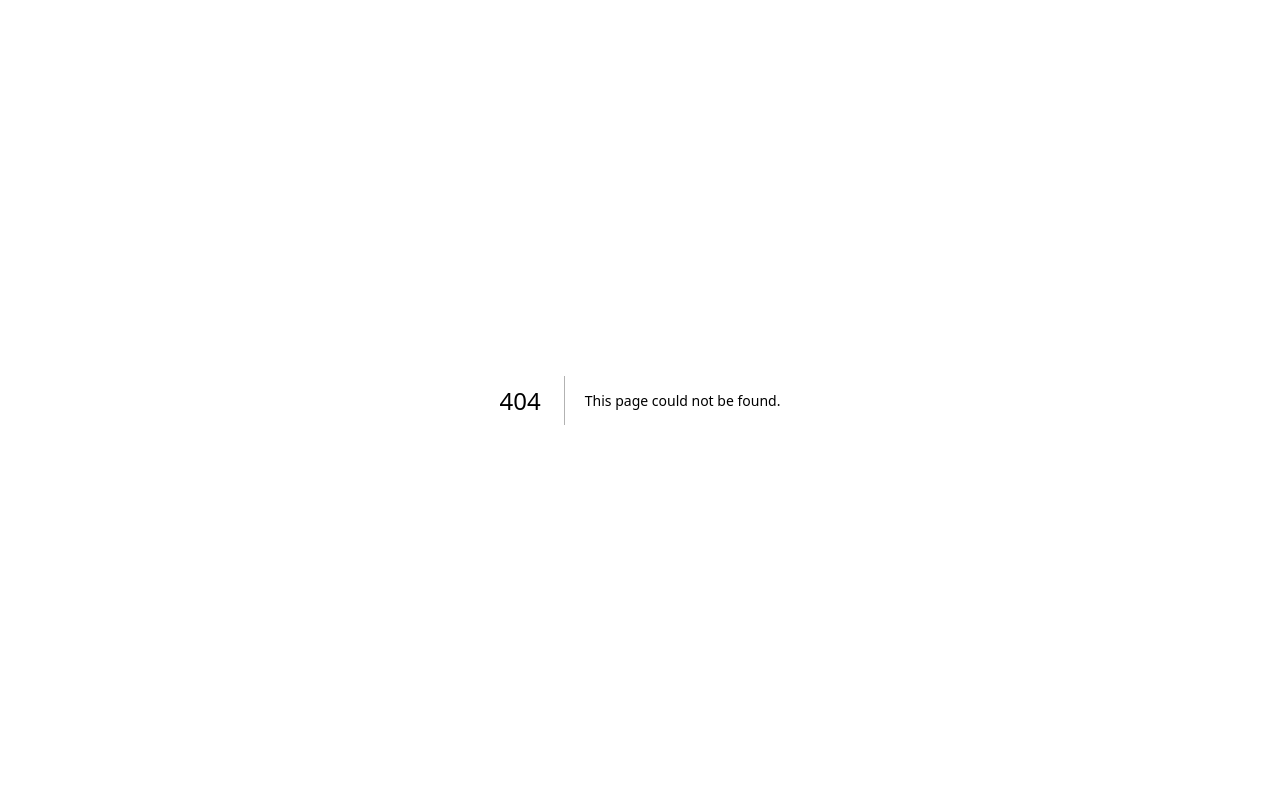
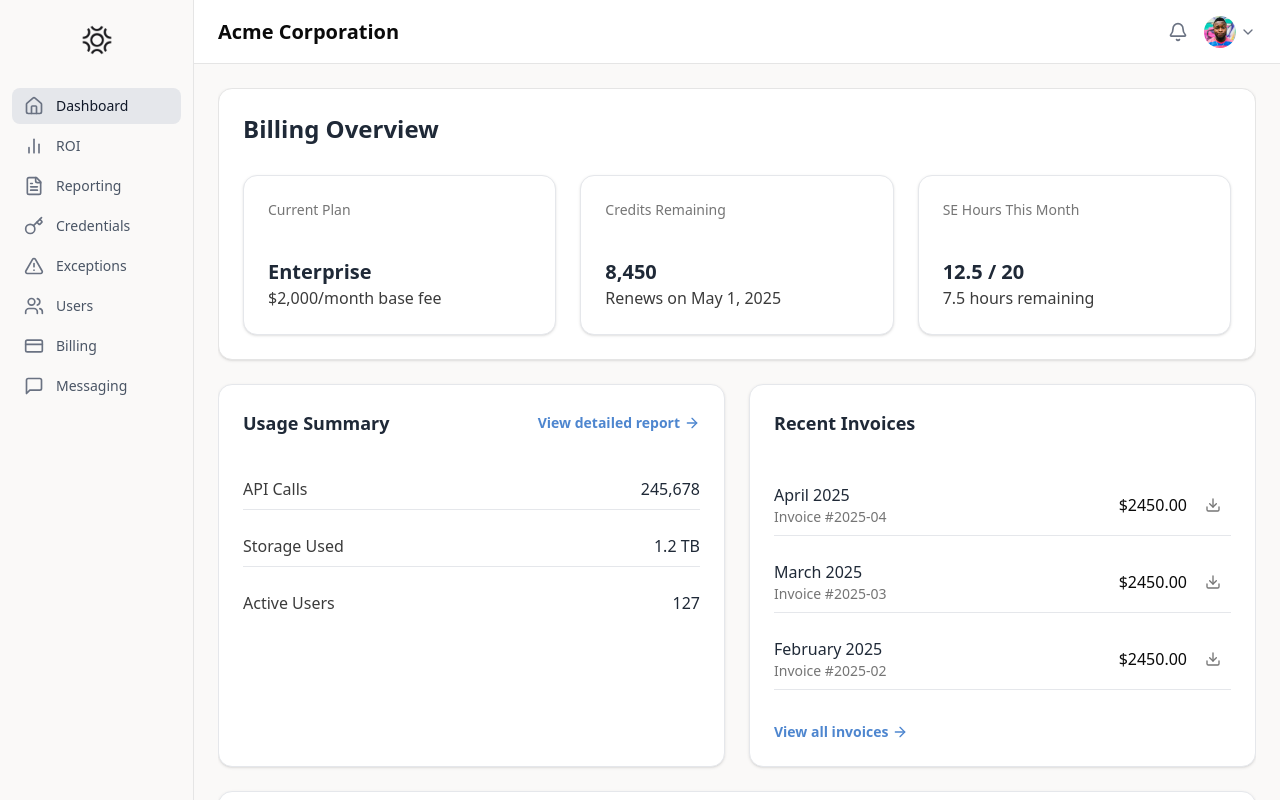
Before and after one commit to TR1R0G/nexus-dashboard, a Next.js app: page /client/billing in a window 1280 px wide. Before the commit this address had no page. Built offline with nearby package versions, Linux system fonts and the light colour scheme.

Commit message:
Implement billing page for client

```diff
--- /dev/null
+++ b/app/client/billing/page.tsx
@@ -0,0 +1,29 @@
+import { BillingActions } from "@/components/layout/client/billing/billing-actions";
+import { BillingOverview } from "@/components/layout/client/billing/billing-overview";
+import { RecentInvoices } from "@/components/layout/client/billing/recent-invoices";
+import { UsageSummary } from "@/components/layout/client/billing/usage-summary";
+
+export default function BillingDashboard() {
+  return (
+    <div className="flex h-screen bg-[#faf9f8]">
+      <div className="flex-1 flex flex-col">
+        <main className="flex-1 overflow-auto">
+          <div className="max-w-7xl mx-auto">
+            <BillingOverview />
+
+            <div className="grid grid-cols-1 lg:grid-cols-2 gap-6 mt-6 items-stretch">
+              <div className="lg:col-span-1 h-full">
+                <UsageSummary />
+              </div>
+              <div className="h-full">
+                <RecentInvoices />
+              </div>
+            </div>
+
+            <BillingActions />
+          </div>
+        </main>
+      </div>
+    </div>
+  );
+}
--- /dev/null
+++ b/components/layout/client/billing/billing-actions.tsx
@@ -0,0 +1,60 @@
+import { Button } from "@/components/ui/button";
+import { Card, CardContent, CardHeader, CardTitle } from "@/components/ui/card";
+import Link from "next/link";
+
+export function BillingActions() {
+  return (
+    <Card className="bg-white border border-[#e5e7eb] mt-6">
+      <CardHeader>
+        <CardTitle className="text-lg font-black text-[#1f2937]">
+          Billing Actions
+        </CardTitle>
+      </CardHeader>
+      <CardContent>
+        <div className="grid grid-cols-1 md:grid-cols-2 gap-6">
+          <div>
+            <h3 className="text-base font-medium text-[#1f2937] mb-4">
+              Payment Method
+            </h3>
+            <div className="flex items-center space-x-3 p-4 border border-[#e5e7eb] rounded-md">
+              <div className="h-8 w-12 relative flex-shrink-0">
+                <div className="bg-[#1a1f71] h-full w-full rounded flex items-center justify-center">
+                  <span className="text-white text-xs font-bold">VISA</span>
+                </div>
+              </div>
+              <div>
+                <p className="font-medium text-[#1f2937]">
+                  Visa ending in 4242
+                </p>
+                <p className="text-sm text-[#757575]">Expires 12/25</p>
+              </div>
+            </div>
+            <Link
+              href="/billing/payment-method"
+              className="text-sm text-[#4e86cf] hover:underline mt-3 inline-block font-semibold"
+            >
+              Update payment method
+            </Link>
+          </div>
+
+          <div>
+            <h3 className="text-base font-medium text-[#1f2937] mb-4">
+              Need Help?
+            </h3>
+            <div className="space-y-3">
+              <Button
+                variant="outline"
+                className="w-full justify-center font-bold"
+              >
+                Download Contract
+              </Button>
+              <Button className="w-full justify-center bg-[#141417] hover:bg-black font-bold">
+                Contact Support
+              </Button>
+            </div>
+          </div>
+        </div>
+      </CardContent>
+    </Card>
+  );
+}
--- /dev/null
+++ b/components/layout/client/billing/billing-overview.tsx
@@ -0,0 +1,52 @@
+import { Card, CardContent, CardHeader, CardTitle } from "@/components/ui/card";
+
+export function BillingOverview() {
+  return (
+    <Card>
+      <CardHeader>
+        <CardTitle className="text-2xl font-black text-[#1f2937]">
+          Billing Overview
+        </CardTitle>
+      </CardHeader>
+      <CardContent>
+        <div className="grid grid-cols-1 md:grid-cols-3 gap-6">
+          <Card className="bg-white border border-[#e5e7eb]">
+            <CardHeader className="pb-2">
+              <CardTitle className="text-sm font-normal text-[#757575]">
+                Current Plan
+              </CardTitle>
+            </CardHeader>
+            <CardContent>
+              <h3 className="text-xl font-black text-[#1f2937]">Enterprise</h3>
+              <p className="text-[#3b3b3b]">$2,000/month base fee</p>
+            </CardContent>
+          </Card>
+
+          <Card className="bg-white border border-[#e5e7eb]">
+            <CardHeader className="pb-2">
+              <CardTitle className="text-sm font-normal text-[#757575]">
+                Credits Remaining
+              </CardTitle>
+            </CardHeader>
+            <CardContent>
+              <h3 className="text-xl font-bold text-[#1f2937]">8,450</h3>
+              <p className="text-[#3b3b3b]">Renews on May 1, 2025</p>
+            </CardContent>
+          </Card>
+
+          <Card className="bg-white border border-[#e5e7eb]">
+            <CardHeader className="pb-2">
+              <CardTitle className="text-sm font-normal text-[#757575]">
+                SE Hours This Month
+              </CardTitle>
+            </CardHeader>
+            <CardContent>
+              <h3 className="text-xl font-black text-[#1f2937]">12.5 / 20</h3>
+              <p className="text-[#3b3b3b]">7.5 hours remaining</p>
+            </CardContent>
+          </Card>
+        </div>
+      </CardContent>
+    </Card>
+  );
+}
--- /dev/null
+++ b/components/layout/client/billing/recent-invoices.tsx
@@ -0,0 +1,57 @@
+import { Button } from "@/components/ui/button";
+import { Card, CardContent, CardHeader, CardTitle } from "@/components/ui/card";
+import { ArrowRight, Download } from "lucide-react";
+import Link from "next/link";
+
+export function RecentInvoices() {
+  const invoices = [
+    { month: "April", year: 2025, number: "2025-04", amount: 2450 },
+    { month: "March", year: 2025, number: "2025-03", amount: 2450 },
+    { month: "February", year: 2025, number: "2025-02", amount: 2450 },
+  ];
+
+  return (
+    <Card className="bg-white border border-[#e5e7eb] h-full">
+      <CardHeader className="pb-2">
+        <CardTitle className="text-lg font-black text-[#1f2937]">
+          Recent Invoices
+        </CardTitle>
+      </CardHeader>
+      <CardContent>
+        <div className="space-y-4">
+          {invoices.map((invoice) => (
+            <div
+              key={invoice.number}
+              className="flex items-center justify-between py-2 border-b border-[#e5e7eb] last:border-0"
+            >
+              <div>
+                <h4 className="font-medium text-[#1f2937]">
+                  {invoice.month} {invoice.year}
+                </h4>
+                <p className="text-sm text-[#757575]">
+                  Invoice #{invoice.number}
+                </p>
+              </div>
+              <div className="flex items-center">
+                <span className="mr-2 font-medium">
+                  ${invoice.amount.toFixed(2)}
+                </span>
+                <Button variant="ghost" size="icon" asChild>
+                  <Link href={`/invoices/${invoice.number}`}>
+                    <Download className="h-4 w-4 text-[#757575]" />
+                  </Link>
+                </Button>
+              </div>
+            </div>
+          ))}
+          <Link
+            href="/invoices"
+            className="text-sm text-[#4e86cf] flex items-center hover:underline mt-8 font-semibold"
+          >
+            View all invoices <ArrowRight className="ml-1 h-4 w-4" />
+          </Link>
+        </div>
+      </CardContent>
+    </Card>
+  );
+}
--- /dev/null
+++ b/components/layout/client/billing/usage-summary.tsx
@@ -0,0 +1,42 @@
+import { Card, CardContent, CardHeader, CardTitle } from "@/components/ui/card";
+import { ArrowRight } from "lucide-react";
+import Link from "next/link";
+
+export function UsageSummary() {
+  return (
+    <Card className="bg-white border border-[#e5e7eb] h-full">
+      <CardHeader className="flex flex-row items-center justify-between pb-2">
+        <CardTitle className="text-lg font-black text-[#1f2937]">
+          Usage Summary
+        </CardTitle>
+        <Link
+          href="/reports/usage"
+          className="text-sm text-[#4e86cf] flex items-center hover:underline font-semibold"
+        >
+          View detailed report <ArrowRight className="ml-1 h-4 w-4" />
+        </Link>
+      </CardHeader>
+      <CardContent>
+        <div className="space-y-4">
+          <UsageItem label="API Calls" value="245,678" />
+          <UsageItem label="Storage Used" value="1.2 TB" />
+          <UsageItem label="Active Users" value="127" />
+        </div>
+      </CardContent>
+    </Card>
+  );
+}
+
+interface UsageItemProps {
+  label: string;
+  value: string;
+}
+
+function UsageItem({ label, value }: UsageItemProps) {
+  return (
+    <div className="flex items-center justify-between py-2 border-b border-[#e5e7eb] last:border-0">
+      <span className="text-[#3b3b3b]">{label}</span>
+      <span className="font-medium text-[#1f2937]">{value}</span>
+    </div>
+  );
+}
```
